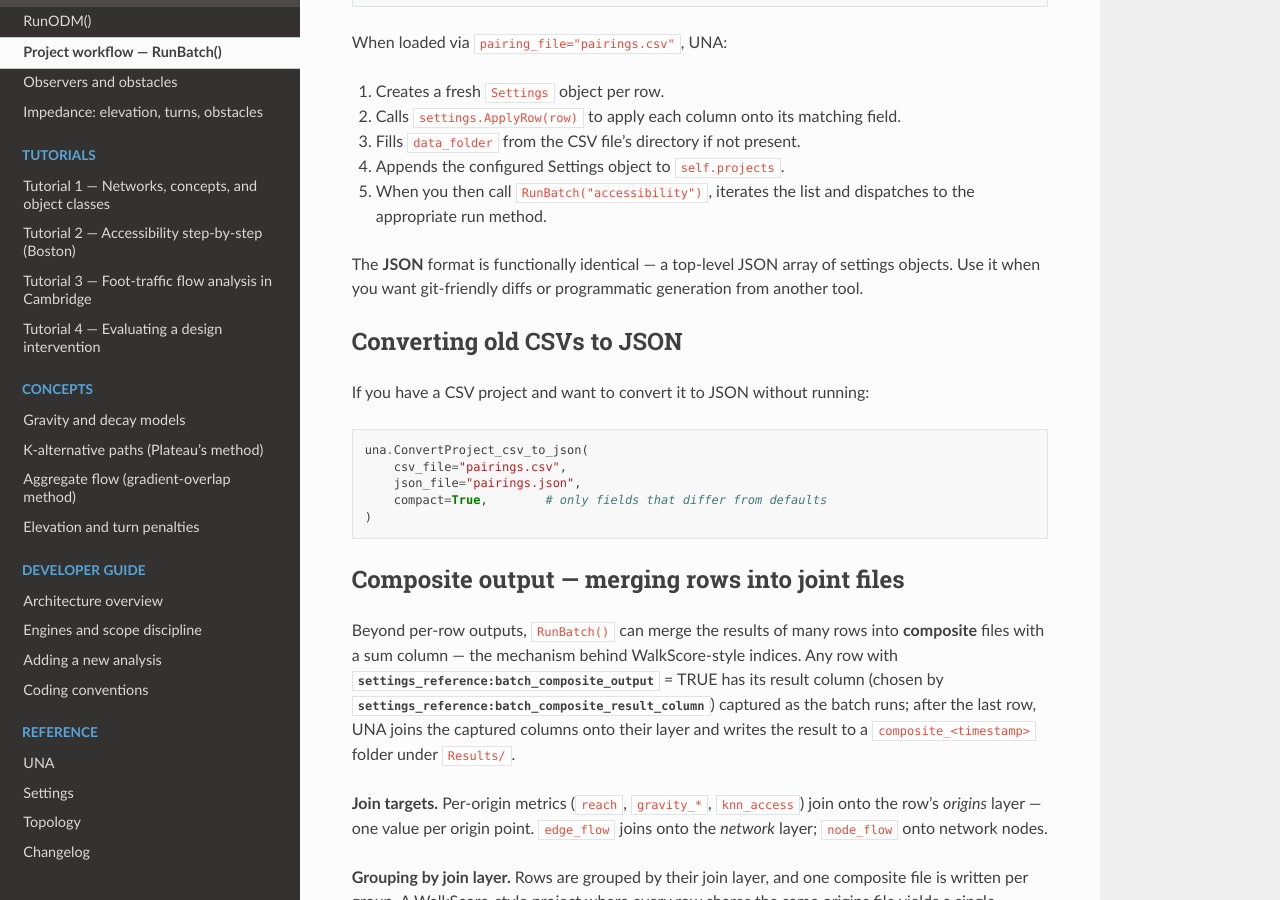
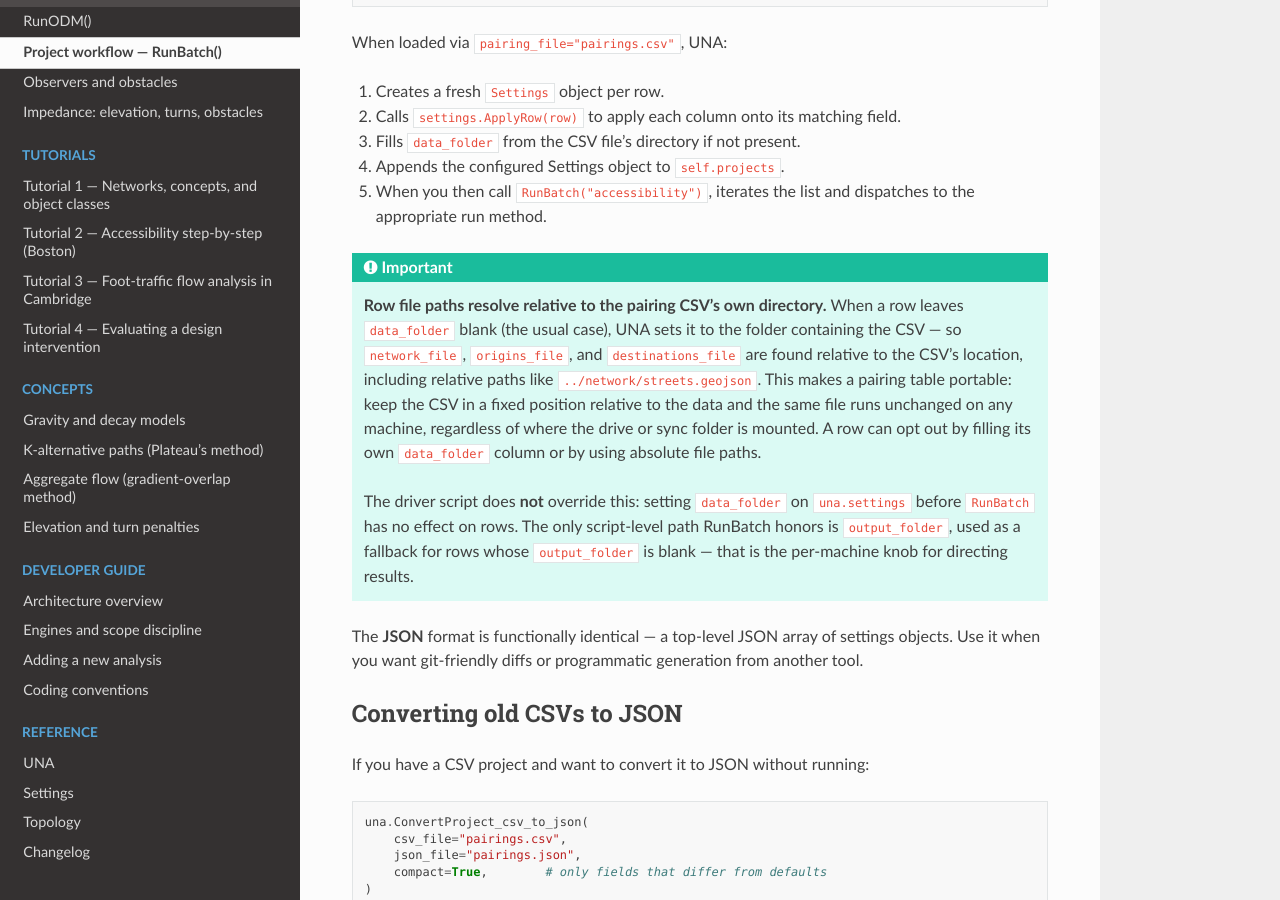
Before and after one commit to City-Form-Lab/urban_network_analysis, a Sphinx documentation site: the page built from docs/user_guide/run_batch.rst, in a window 1280 px wide and 900 px high, scrolled down 3074 px. Built offline with Sphinx 7.4.7 and the Read the Docs theme 3.1.0, drawn with Linux system fonts in a browser that asks for light colours.

Commit message:
Document CSV-relative path resolution in RunBatch

```diff
--- a/docs/user_guide/run_batch.rst
+++ b/docs/user_guide/run_batch.rst
@@ -161,6 +161,26 @@ When loaded via ``pairing_file="pairings.csv"``, UNA:
 5. When you then call ``RunBatch("accessibility")``, iterates the
    list and dispatches to the appropriate run method.
 
+.. important::
+
+   **Row file paths resolve relative to the pairing CSV's own
+   directory.** When a row leaves ``data_folder`` blank (the usual
+   case), UNA sets it to the folder containing the CSV — so
+   ``network_file``, ``origins_file``, and ``destinations_file`` are
+   found relative to the CSV's location, including relative paths like
+   ``../network/streets.geojson``. This makes a pairing table
+   portable: keep the CSV in a fixed position relative to the data and
+   the same file runs unchanged on any machine, regardless of where
+   the drive or sync folder is mounted. A row can opt out by filling
+   its own ``data_folder`` column or by using absolute file paths.
+
+   The driver script does **not** override this: setting
+   ``data_folder`` on ``una.settings`` before ``RunBatch`` has no
+   effect on rows. The only script-level path RunBatch honors is
+   ``output_folder``, used as a fallback for rows whose
+   ``output_folder`` is blank — that is the per-machine knob for
+   directing results.
+
 The **JSON** format is functionally identical — a top-level JSON array
 of settings objects. Use it when you want git-friendly diffs or
 programmatic generation from another tool.
```
